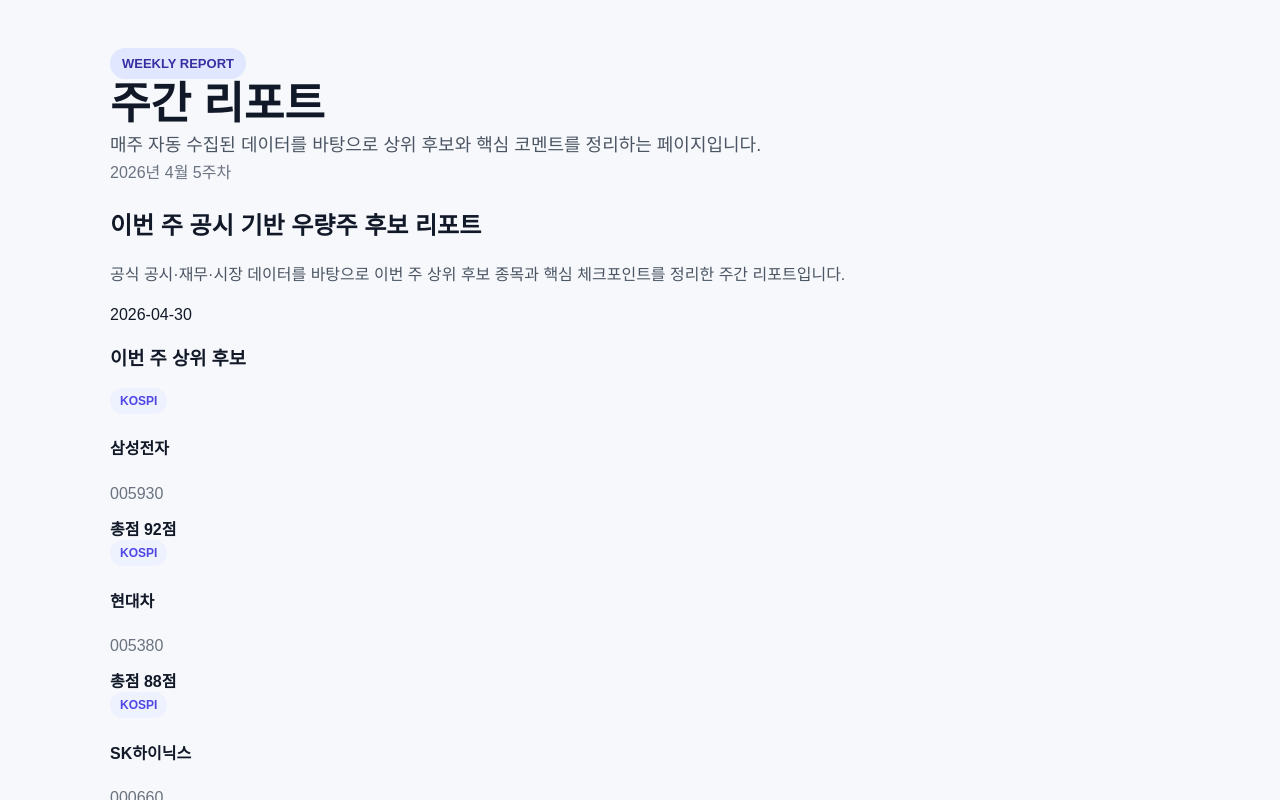
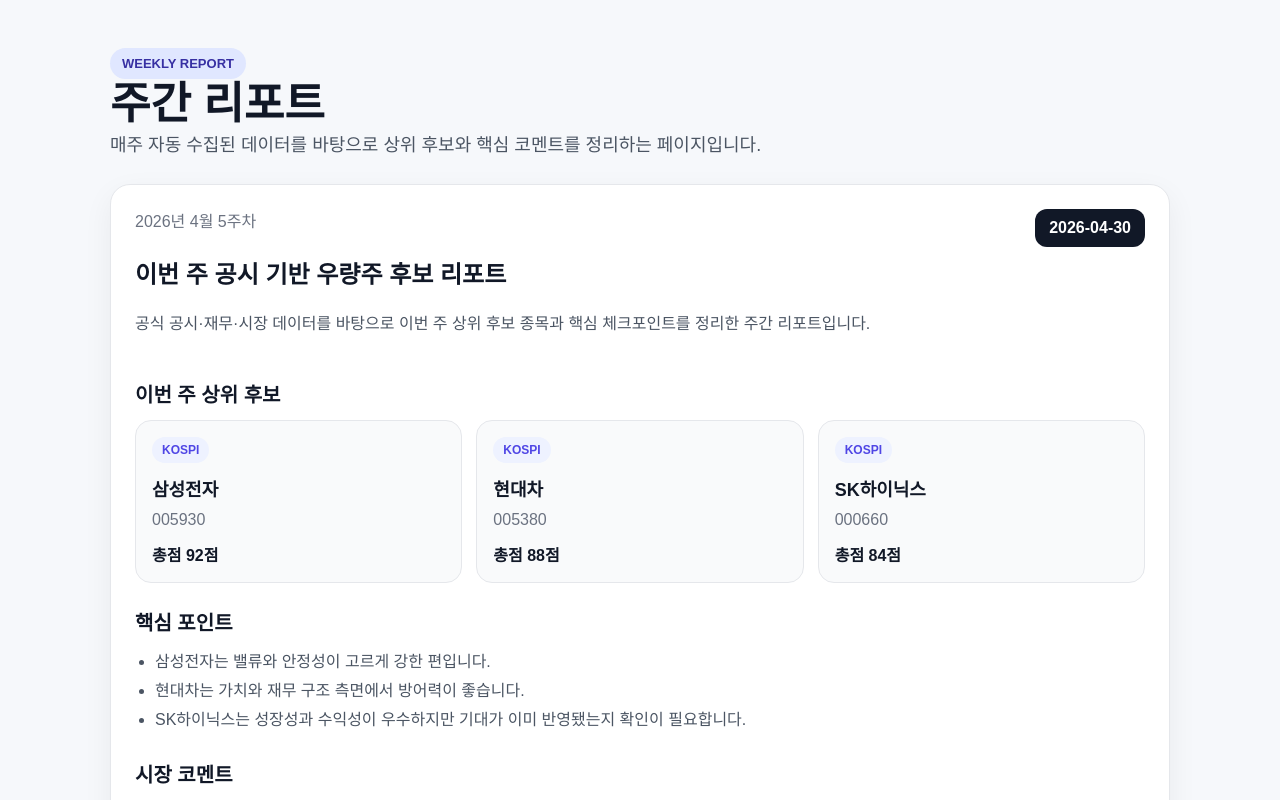
Before and after one commit to DcoyA/screener, a Next.js app: page /reports in a window 1280 px wide. Shown: the top 800 px of the page. Built offline with nearby package versions, Linux system fonts and the light colour scheme.

Commit message:
Update globals.css

```diff
--- a/app/globals.css
+++ b/app/globals.css
@@ -264,3 +264,127 @@ h1 {
     font-size: 28px;
   }
 }
+
+.riskList,
+.reportList {
+  display: flex;
+  flex-direction: column;
+  gap: 20px;
+  margin-top: 24px;
+}
+
+.riskCard,
+.reportCard {
+  background: #ffffff;
+  border: 1px solid #e5e7eb;
+  border-radius: 20px;
+  padding: 24px;
+  box-shadow: 0 10px 30px rgba(17, 24, 39, 0.06);
+}
+
+.riskTop,
+.reportHead {
+  display: flex;
+  justify-content: space-between;
+  align-items: flex-start;
+  gap: 16px;
+  flex-wrap: wrap;
+}
+
+.riskBadge {
+  display: inline-flex;
+  align-items: center;
+  justify-content: center;
+  min-width: 64px;
+  padding: 8px 12px;
+  border-radius: 999px;
+  font-size: 13px;
+  font-weight: 700;
+}
+
+.riskHigh {
+  background: #fee2e2;
+  color: #b91c1c;
+}
+
+.riskMid {
+  background: #fef3c7;
+  color: #b45309;
+}
+
+.riskLow {
+  background: #dcfce7;
+  color: #15803d;
+}
+
+.riskTitle {
+  margin: 16px 0 8px;
+  font-size: 22px;
+}
+
+.checkBox {
+  margin: 18px 0 18px;
+  padding: 16px;
+  border-radius: 14px;
+  background: #f9fafb;
+  border: 1px solid #e5e7eb;
+}
+
+.checkBox strong {
+  display: block;
+  margin-bottom: 8px;
+}
+
+.checkBox p {
+  margin: 0;
+  color: #4b5563;
+  line-height: 1.7;
+}
+
+.reportDate {
+  padding: 10px 14px;
+  border-radius: 12px;
+  background: #111827;
+  color: #ffffff;
+  font-weight: 700;
+}
+
+.reportSection {
+  margin-top: 24px;
+}
+
+.reportSection h3 {
+  margin: 0 0 12px;
+  font-size: 20px;
+}
+
+.miniCardWrap {
+  display: grid;
+  grid-template-columns: repeat(3, minmax(0, 1fr));
+  gap: 14px;
+}
+
+.miniCard {
+  background: #f9fafb;
+  border: 1px solid #e5e7eb;
+  border-radius: 16px;
+  padding: 16px;
+}
+
+.miniCard h4 {
+  margin: 0 0 6px;
+  font-size: 18px;
+}
+
+.bulletList {
+  margin: 0;
+  padding-left: 20px;
+  color: #4b5563;
+  line-height: 1.8;
+}
+
+@media (max-width: 900px) {
+  .miniCardWrap {
+    grid-template-columns: 1fr;
+  }
+}
```
